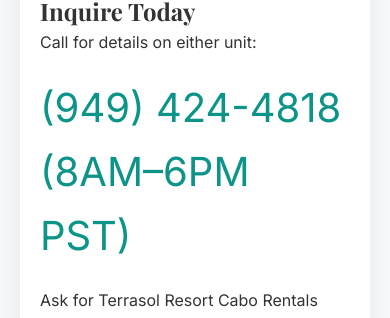
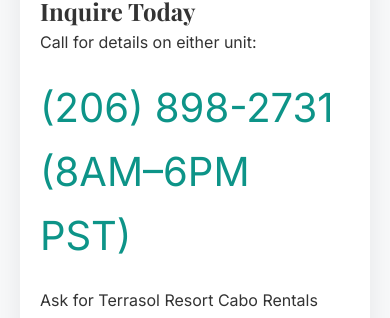
Before and after one commit to rloomis-goriila/cabo-condos, a plain HTML site: page index.html in a window 390 px wide. Shown: the part 7371-7689 px from the top of the page. Drawn offline with nearby package versions, Linux system fonts and the light colour scheme.

Commit message:
Change contact phone number in index.html
Updated contact phone number in the contact section.

```diff
--- a/index.html
+++ b/index.html
@@ -127,7 +127,7 @@
     <section id="contact" class="contact card">
         <h2>Inquire Today</h2>
         <p>Call for details on either unit:</p>
-        <p class="phone">(949) 424-4818 (8AM–6PM PST)</p>
+        <p class="phone">(206) 898-2731 (8AM–6PM PST)</p>
         <p>Ask for Terrasol Resort Cabo Rentals</p>
         <a href="tel:+12068982731" class="cta-button">Call Now!</a>
         <a href="mailto:tfoster@nwbci.com" class="cta-button secondary">Email Inquiry</a> <!-- Update with your email -->
```
